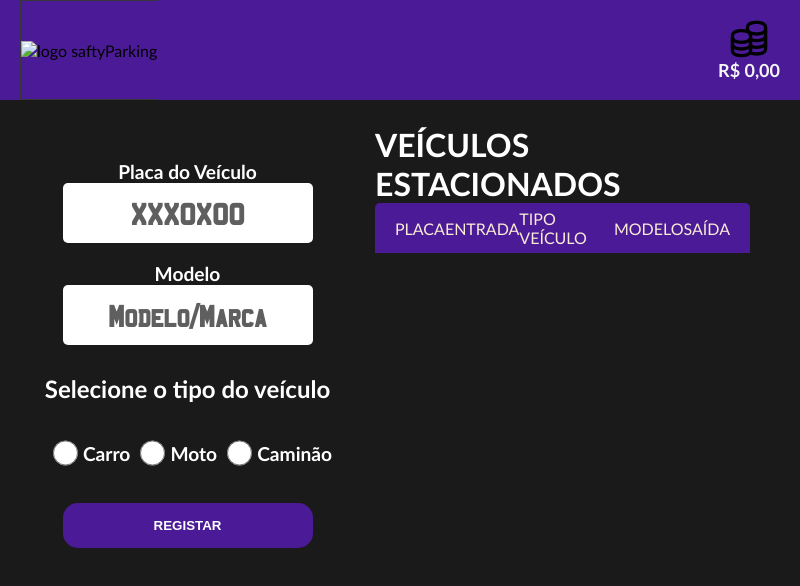
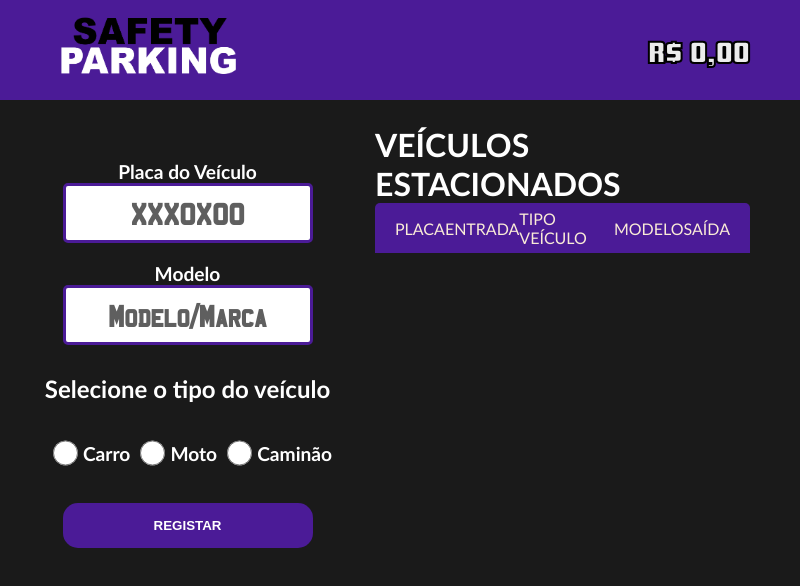
Before and after one commit to lucasilvafe/sistema-de-estacionamento, an Electron app: page index.html in a window 800 px wide. Drawn offline with Linux system fonts and the light colour scheme; no server answers.

Commit message:
att-de-seginda-00:04

```diff
--- a/CSS/home.css
+++ b/CSS/home.css
@@ -8,6 +8,13 @@
 @font-face {
     font-family: 'Placa-Fonte';
     src: url('../assets/fonts/MANDATOR.ttf') format('truetype');
+    font-weight: normal;
+    font-style: normal;
+}
+
+@font-face {
+    font-family: 'Gta-font';
+    src: url('../assets/fonts/pricedown.otf') format('truetype');
     font-weight: normal;
     font-style: normal;
 }
@@ -29,21 +36,26 @@ header{
     flex-direction: column;
     justify-content: center;
     align-items: center;
-    margin-right: 20px;
+    margin-right: 50px;
 }
 
 #totalArrecadado{
-    color: rgb(245, 245, 245);
-    font-size: 18px;
-    font-weight: 600;
+    color: rgb(236, 236, 236);
+    font-size: 25pt;
+    font-family: 'Gta-font';
+    -webkit-text-stroke: 2px black;
 }
 
 #logo{
     display: flex;
     justify-content: center;
     align-items: center;
-    margin-left: 20px;
-    border: 1px rgb(56, 56, 56) solid;
+    margin-left: 40px;
+}
+
+img{
+    width: 220px;
+    height: 80px;
 }
 
 main{
@@ -75,7 +87,7 @@ form{
 
 input{
     border-radius: 5px;
-    border: none;
+    border: 3px solid rgb(75, 27, 151);
     width: 250px;
     height: 60px;
     text-align: center;
@@ -186,8 +198,9 @@ li{
 }
 
 #coins-icon{
-    width: 40px;
-    height: 40px;
+    width: 50px;
+    height: 50px;
+    margin-bottom: 5px;
 }
 
 /*End Configuração dos icones*/
--- a/index.html
+++ b/index.html
@@ -13,10 +13,9 @@
 
   <header>
     <div id="logo">
-      <img src="" alt="logo saftyParking">
+      <img src="assets/icons/logo.png" alt="logo saftyParking">
     </div>
     <div id="financeiro">
-      <img id="coins-icon" src="assets/icons/coins.png" alt="Meus ganhos">
       <p id="totalArrecadado">R$ 0,00</p>
     </div>
 
--- a/renderer.js
+++ b/renderer.js
@@ -69,7 +69,7 @@ async function loadVeic() {
 
       // Botão de exclusão
       const deleteButton = document.createElement('button');
-      deleteButton.innerHTML = '<img id="seta" src="assets/icons/arrow.png" alt="">'; // Ícone de lixeira + texto
+      deleteButton.innerHTML = '<img id="seta" src="assets/icons/arrow.png" alt="Remover">'; // Ícone de lixeira + texto
       deleteButton.classList.add('delete-button'); // Adiciona uma classe para estilização
       deleteButton.addEventListener('click', () => deleteVeic(veic.placa));
 
```
Also changed, not shown: assets/fonts/pricedown.otf (added), assets/icons/coins.png (deleted), assets/icons/logo.png (added), assets/icons/trash.png (deleted), assets/icons/verificar.png (deleted), assets/icons/x.png (deleted).
